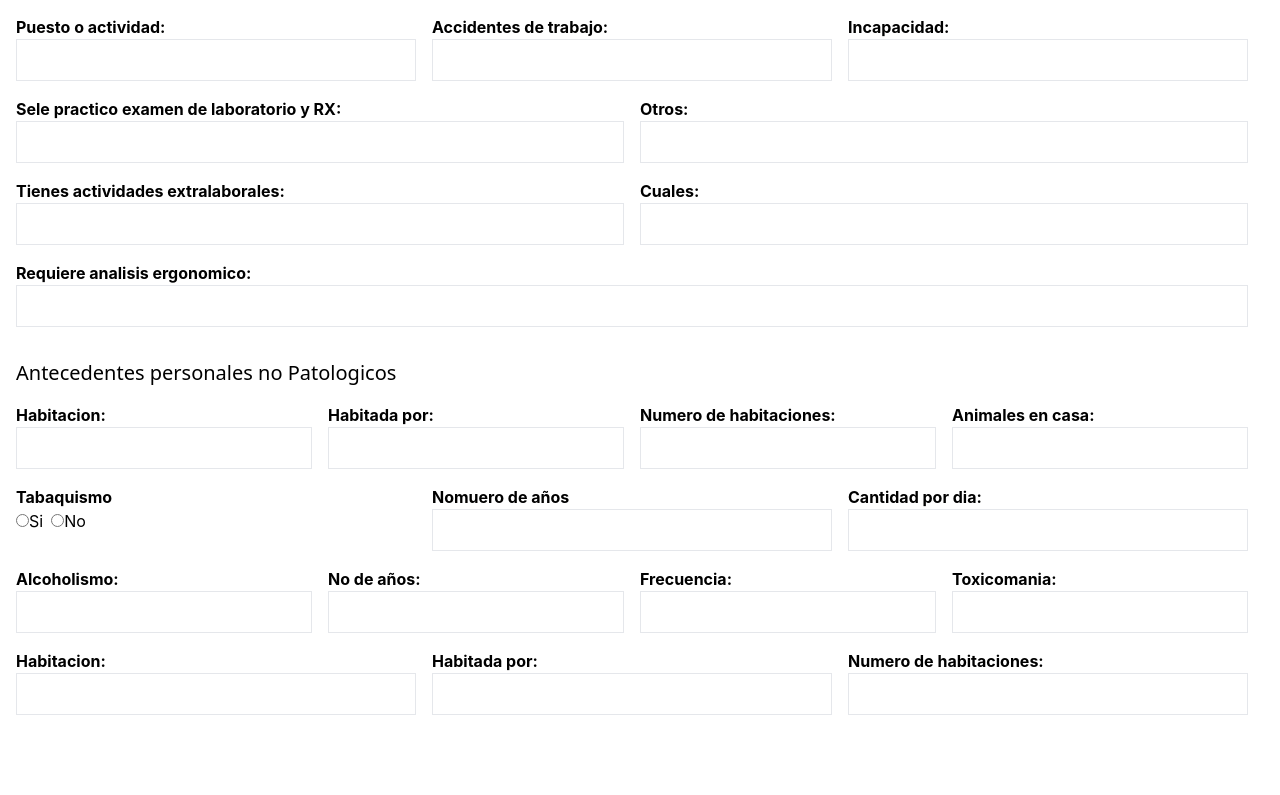
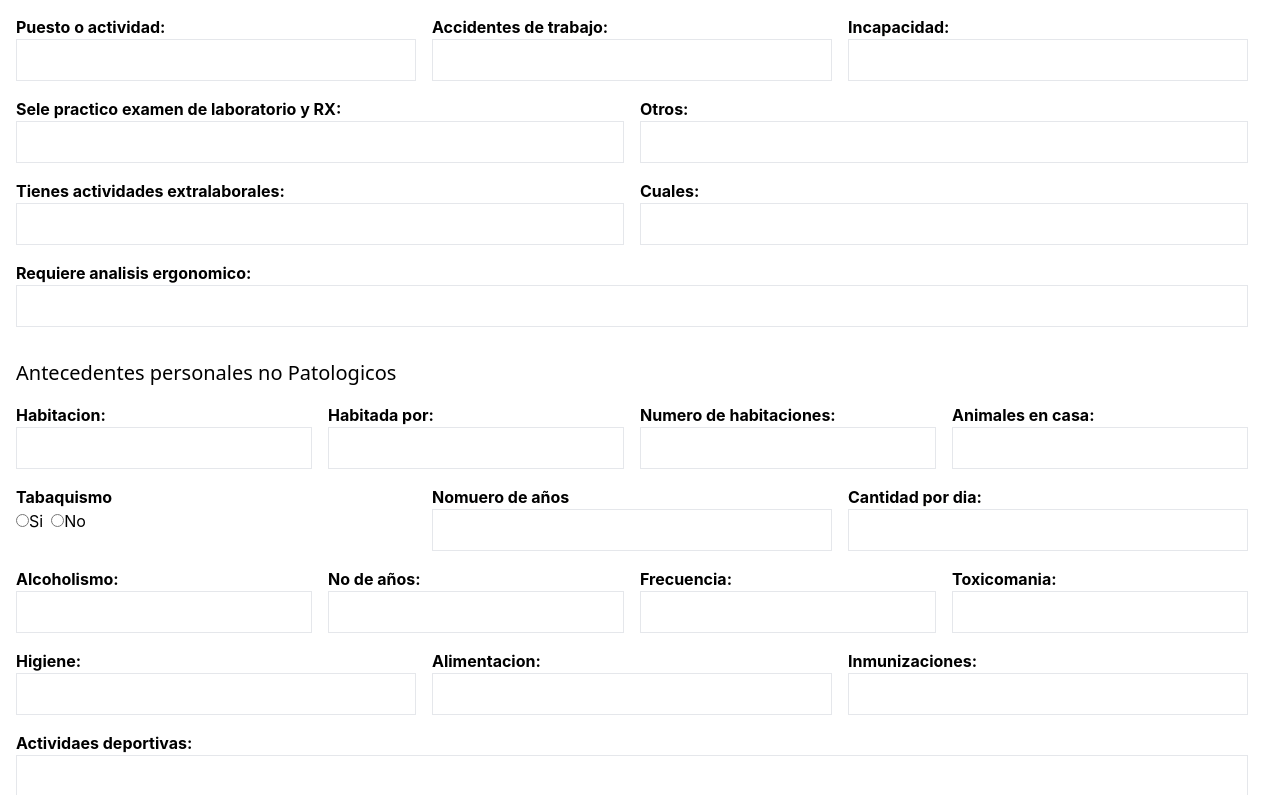
Before and after one commit to Varg-Vikernes/medical-control, a React (Create React App) app: page /Hcx1 in a window 1280 px wide. Shown: the part 1257-2052 px from the top of the page. Before the commit the page ends 2004 px from the top, so only its background shows below. Built offline with nearby package versions, Linux system fonts and the light colour scheme.

Commit message:
Formulario terminado

```diff
--- a/src/components/Hcx1/PersonalPatologico/antecedentePersonal.jsx
+++ b/src/components/Hcx1/PersonalPatologico/antecedentePersonal.jsx
@@ -12,6 +12,10 @@ const PersonalPatologico = () => {
     const [noAñosAlcohol, setNoAñosAlcohol] = useState('');
     const [frecuencia, setFrecuencia] = useState('');
     const [toxicomania, setToxicomania] = useState('');
+    const [higiene, setHigiene] = useState('');
+    const [alimentacion, setAlimentacion] = useState('');
+    const [inmunizaciones, setInmunizaciones] = useState('');
+    const [actividadesDepor, setActividadesDepor] = useState('');
     return (
         <form action="" className="w-full p-4">
             <h1 className="text-xl  font-sans mb-4">Antecedentes personales no Patologicos</h1>
@@ -147,34 +151,46 @@ const PersonalPatologico = () => {
 
             <div className="flex justify-betwen mb-4">
                 <div className="flex-1 mr-4">
-                    <label htmlFor="habitacion" className="block font-bold">
-                        Habitacion:
+                    <label htmlFor="Higiene" className="block font-bold">
+                        Higiene:
                     </label>
-                    <input type="text" name="habitacion" id="habitacion"
+                    <input type="text" name="Higiene" id="Higiene"
                         className="w-full border p-2"
-                        value={habitacion}
-                        onChange={(e) => setHabitacion(e.target.value)}
+                        value={higiene}
+                        onChange={(e) => setHigiene(e.target.value)}
                     />
                 </div>
 
                 <div className="flex-1 mr-4">
-                    <label htmlFor="habitadaPor" className="block font-bold">
-                        Habitada por:
+                    <label htmlFor="alimentacion" className="block font-bold">
+                        Alimentacion:
                     </label>
-                    <input type="text" name="habitadaPor" id="habitadaPor"
+                    <input type="text" name="alimentacion" id="alimentacion"
                         className="w-full border p-2"
-                        value={habitadaPor}
-                        onChange={(e) => setHabitadaPor(e.target.value)}
+                        value={alimentacion}
+                        onChange={(e) => setAlimentacion(e.target.value)}
                     />
                 </div>
                 <div className="flex-1 mr-4">
-                    <label htmlFor="noHabitaciones" className="block font-bold">
-                        Numero de habitaciones:
+                    <label htmlFor="Inmunizaciones" className="block font-bold">
+                        Inmunizaciones:
                     </label>
-                    <input type="text" name="noHabitaciones" id="noHabitaciones"
+                    <input type="text" name="Inmunizaciones" id="Inmunizaciones"
                         className="w-full border p-2"
-                        value={noHabitacion}
-                        onChange={(e) => setNoHabitacion(e.target.value)}
+                        value={inmunizaciones}
+                        onChange={(e) => setInmunizaciones(e.target.value)}
+                    />
+                </div>
+            </div>
+            <div className="flex justify-betwen mb-4">
+                <div className="flex-1 mr-4">
+                    <label htmlFor="actividadesDepor" className="block font-bold">
+                        Actividaes deportivas:
+                    </label>
+                    <input type="text" name="actividadesDepor" id="actividadesDepor"
+                        className="w-full border p-2"
+                        value={actividadesDepor}
+                        onChange={(e) => setActividadesDepor(e.target.value)}
                     />
                 </div>
             </div>
```
